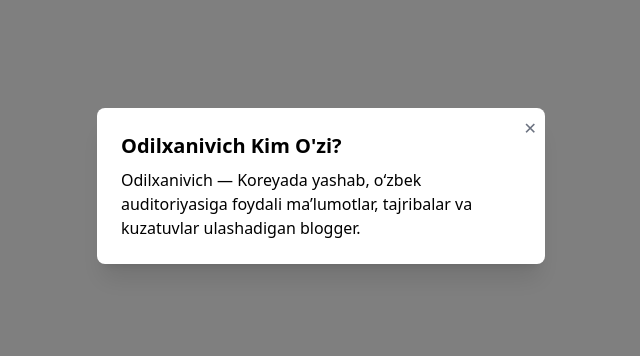
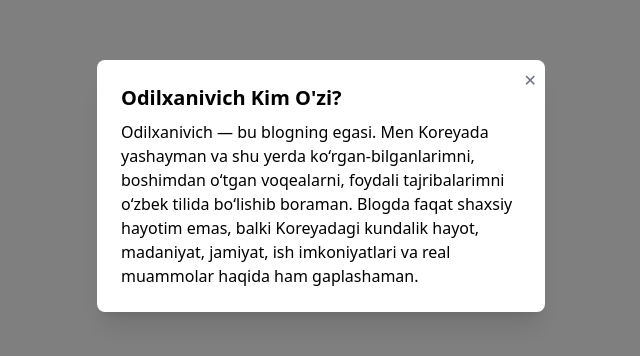
Before and after one commit to odilxanivich/odilxanivichinkorea, a Next.js app: page /contact/about in a window 1280 px wide. Shown: the part 214-570 px from the top of the page, without its empty margins (319-959 px from the left). Built offline with nearby package versions, Linux system fonts and the light colour scheme.

Commit message:
update to contact

```diff
--- a/components/Layout.js
+++ b/components/Layout.js
@@ -211,9 +211,6 @@ export default function Layout({ children, title, description }) {
       <a href="/contact/stay" className="hover:text-red-400">Yo'qotib qo'ymaslik</a>
     </li>
     <li>
-      <a href="/contact/work" className="hover:text-red-400">Ish bo'yicha</a>
-    </li>
-    <li>
       <a href="/contact/ads" className="hover:text-red-400">Reklama Menejmenti</a>
     </li>
   </ul>
--- a/pages/contact/[modal].js
+++ b/pages/contact/[modal].js
@@ -4,19 +4,15 @@ import Link from "next/link";
 const modalContent = {
   about: {
     title: "Odilxanivich Kim O'zi?",
-    text: "Odilxanivich — Koreyada yashab, o‘zbek auditoriyasiga foydali ma’lumotlar, tajribalar va kuzatuvlar ulashadigan blogger.",
+    text: "Odilxanivich — bu blogning egasi. Men Koreyada yashayman va shu yerda ko‘rgan‑bilganlarimni, boshimdan o‘tgan voqealarni, foydali tajribalarimni o‘zbek tilida bo‘lishib boraman. Blogda faqat shaxsiy hayotim emas, balki Koreyadagi kundalik hayot, madaniyat, jamiyat, ish imkoniyatlari va real muammolar haqida ham gaplashaman.",
   },
   stay: {
     title: "Yo'qotib qo'ymaslik",
-    text: "Blogni kuzatib borish uchun Telegram, email obuna yoki bookmark qo‘shish kabi usullar haqida ma’lumot.",
-  },
-  work: {
-    title: "Ish bo'yicha",
-    text: "Koreyada ish topish, rezume tayyorlash, intervyu savollari va viza jarayonlari bo‘yicha real tajribalar.",
+    text: "Agar siz blogni topgan bo'lsangiz — yo'qotmang! Odilxanivich har hafta yangi postlar, foydali maslahatlar va Koreyada yashash bo'yicha tajribalar bilan bo'lishadi. Siz blogni bookmarksga qo'shishingiz, Telegram kanalga obuna bo'lishingiz yoki email orqali yangiliklarni olishni yoqishingiz mumkin.",
   },
   ads: {
     title: "Reklama Menejmenti",
-    text: "Blogda reklama joylashtirish, hamkorlik qilish yoki tijorat takliflari bo‘yicha to‘liq ma’lumot.",
+    text: "Agar siz o'z brendingizni yoki mahsulotingizni Odilxanivich blogida reklama qilishni istasangiz, bu bo'lim orqali bog'lanishingiz mumkin. Reklama joylashtirish, hamkorlik qilish, sponsorlik takliflari va boshqa tijorat aloqalari uchun bu yerda to'liq ma'lumot beriladi. Blog o'zbek auditoriyasiga yo'naltirilgan bo'lib, sizning xabaringizni to'g'ri odamlar ko'radi.",
   },
 };
 
```
